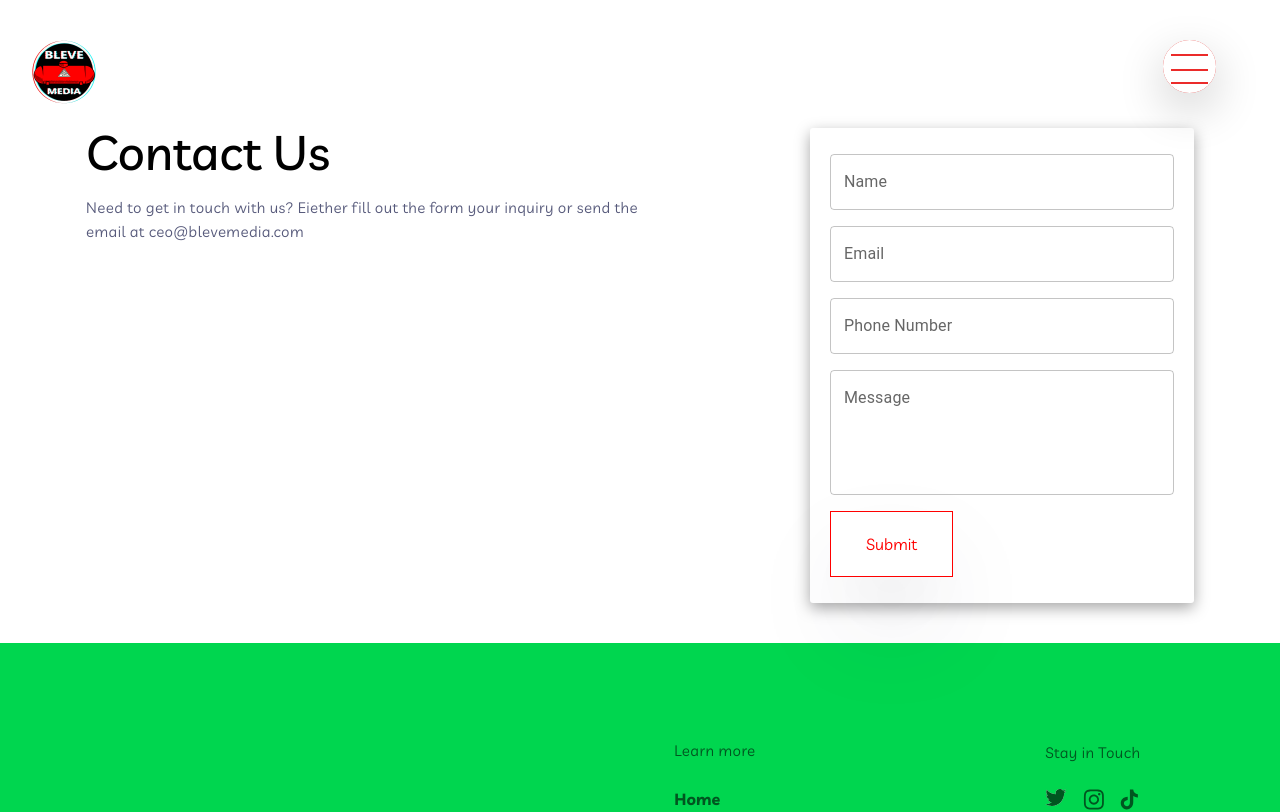
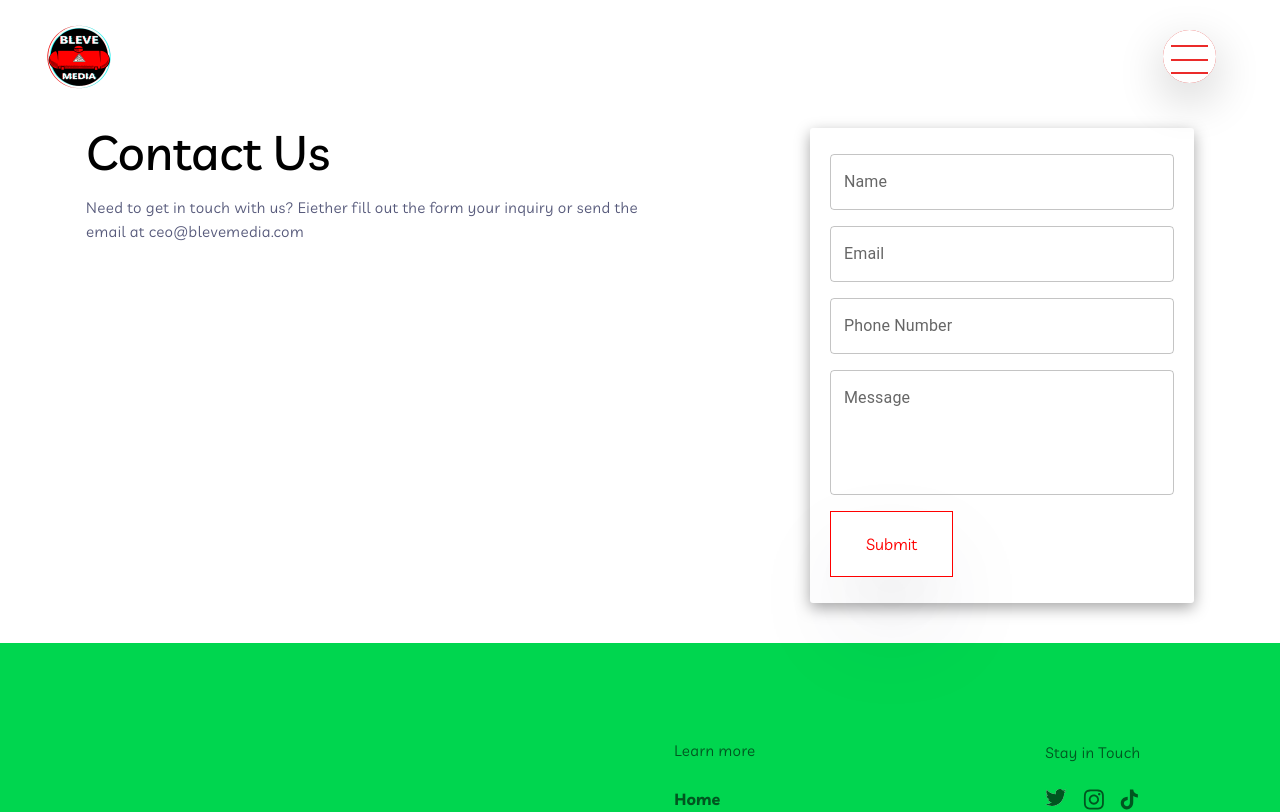
Before and after one commit to aliezaheer/bleve, a Next.js app: page /contact in a window 1280 px wide. Shown: the top 812 px of the page. Built offline with nearby package versions, Linux system fonts and the light colour scheme.

Commit message:
more fixes

```diff
--- a/components/HomePage/Services.jsx
+++ b/components/HomePage/Services.jsx
@@ -11,8 +11,8 @@ const Services = () => {
         <div className="service-sect bg-secondSec flex flex-col md:flex-row justify-around h-full transform rotate-0 md:transform md:-rotate-1 -z-10 pl-4 md:pl-1 py- ">
           <div className="mt-20">
             <h2 className="text-2xl md:text-8xl md:ml-20 w-full leading-none">
-              <span className="relative">
-                <span className="absolute top-0 left-0 transform -skew-y-6 bg-gray-100 h-8 w-24 -ml-4"></span>
+              <span className="">
+                <span className=" transform -skew-y-6 bg-gray-100 h-8 w-24 "></span>
                 Services
               </span>
               <br />
--- a/styles/globals.css
+++ b/styles/globals.css
@@ -28,8 +28,9 @@ body {
 }
 
 .bleve-logo {
-  margin-top: 40px;
+  margin-top: 25px;
   position: fixed;
+  margin-left: 15px;
 }
 
 /* services serction  */
@@ -165,7 +166,7 @@ p {
 
 @media screen and (min-width: 768px) {
   .navigation__button {
-    top: 2.5rem;
+    top: 1.9rem;
     right: 4rem;
     height: 3.3rem;
     width: 3.3rem;
@@ -188,7 +189,7 @@ p {
 
 @media screen and (min-width: 768px) {
   .navigation__background {
-    top: 2.5rem;
+    top: 1.9rem;
     right: 4rem;
     height: 3.3rem;
     width: 3.3rem;
@@ -352,7 +353,7 @@ yellow: #FFB037;
 }
 
 #nav-item-one {
-  margin-right: 48px !important;
+  margin-right: 66px !important;
 }
 
 .formBtn {
@@ -421,6 +422,7 @@ yellow: #FFB037;
     margin-top: 25px;
     position: fixed;
     width: 14%;
+    margin-left: 0;
   }
 
   .video-background {
```
